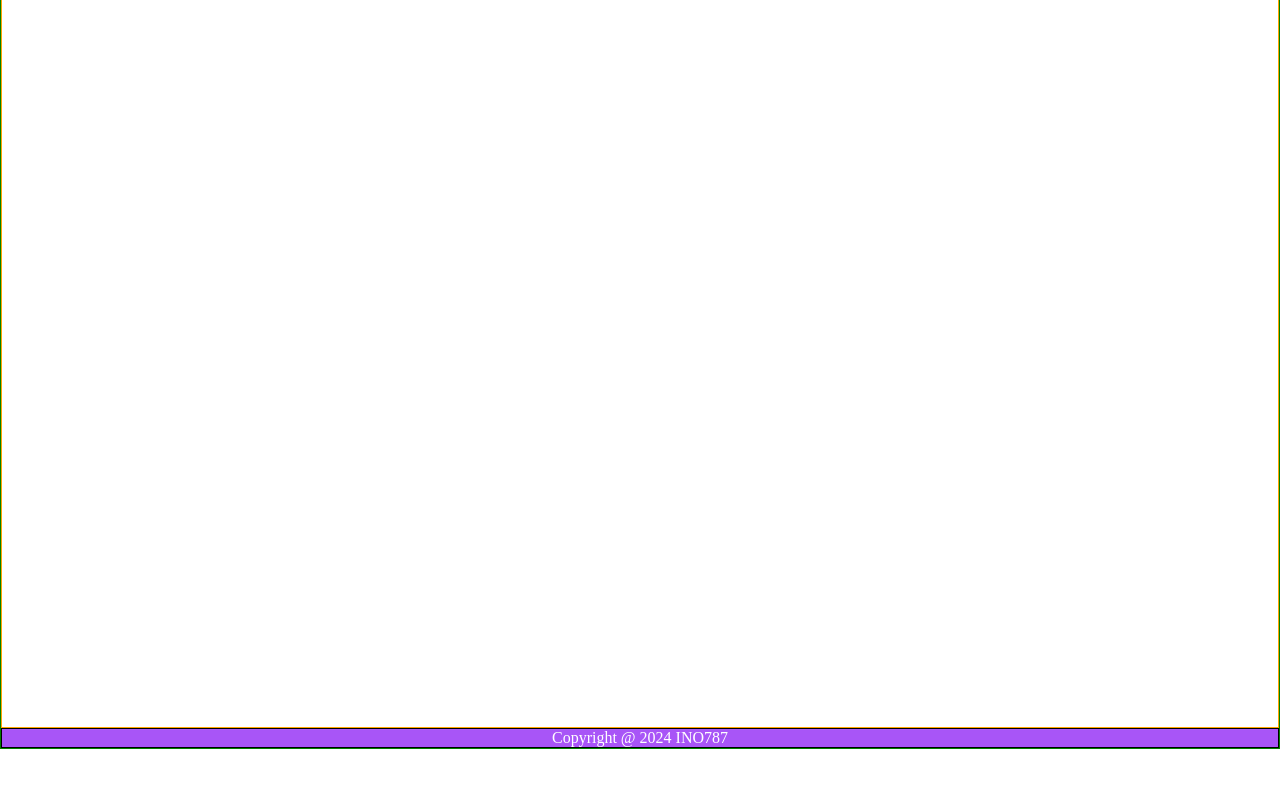
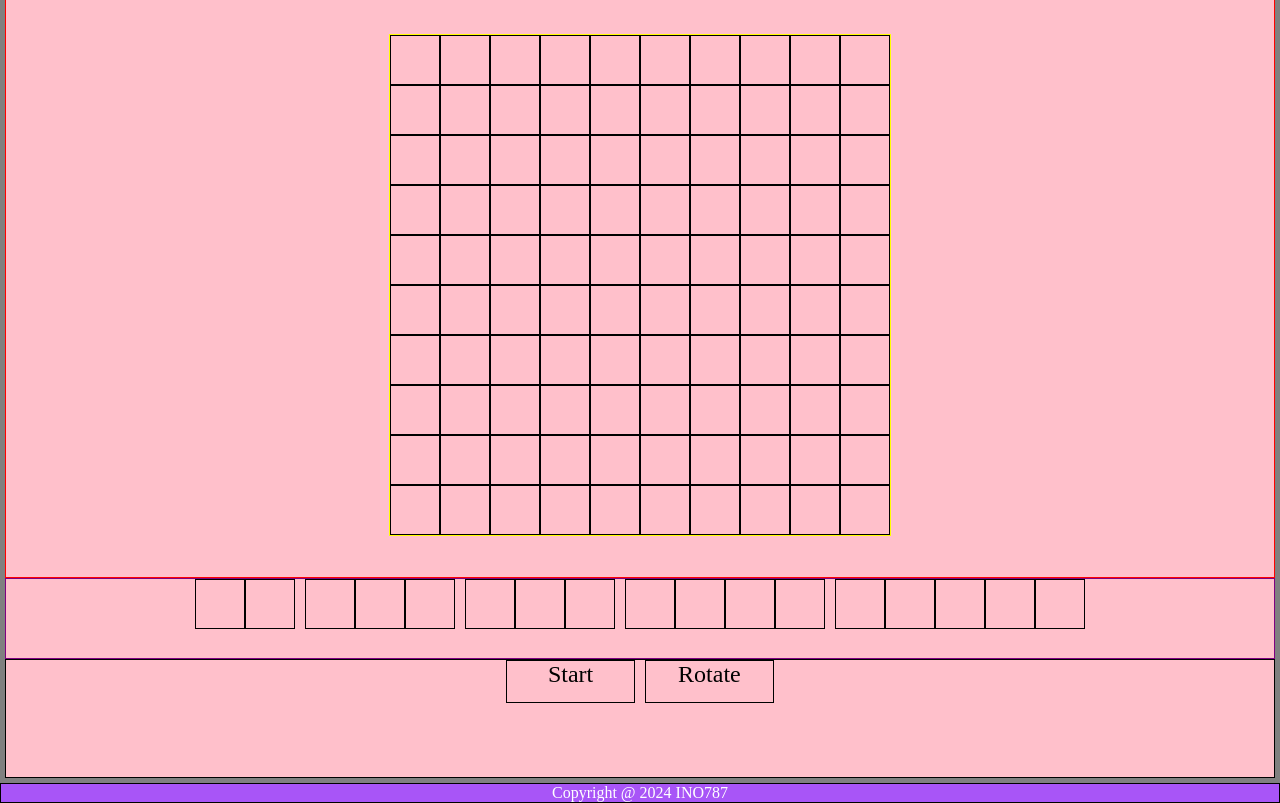
Before and after one commit to Ino787/battleship, a website built with webpack: page templates/template.html in a window 1280 px wide. Shown: the part 53-856 px from the top of the page. Before the commit the page ends 802 px from the top, so only its background shows below. Built offline with nearby package versions, Linux system fonts and the light colour scheme.

Commit message:
did the dom creation functions along with the css

```diff
--- /dev/null
+++ b/src/dom.css
@@ -0,0 +1,86 @@
+#gameboard {
+    display: grid;
+    grid-template-columns: repeat(10, 50px);
+    grid-template-rows: repeat(10, 50px);
+    border: 1px solid yellow;
+    align-self: center;
+}
+
+#gameboard-container {
+    flex-grow: 1;
+    border: 1px solid red;
+    display: flex;
+    flex-direction: column;
+    align-items: center;
+    justify-content: center;
+    height: 75%;
+}
+
+#gameboard div {
+    border: 1px solid black;
+}
+
+#gamebuttons {
+    border: 1px solid black;
+    display: flex;
+    height: 15%;
+    gap: 10px;
+    justify-content: center;
+}
+
+.button {
+    border: 1px solid black;
+    height: 35%;
+    width: 10%;
+    background-color: pink;
+    color: black;
+    text-align: center;
+    font-size: 150%;
+}
+
+
+#ship-container {
+    display: flex;
+    border: 1.25px solid purple;
+    gap: 10px;
+    height: 10%;
+    justify-content: center;
+}
+
+.ship {
+    display: grid;
+
+}
+
+ .ship div {
+    border: 1px solid black;
+ }
+
+
+
+#ship-one {
+    grid-template-columns: repeat(2, 50px);
+    grid-template-rows: repeat(2, 50px);
+}
+
+#ship-two  {
+    grid-template-columns: repeat(3, 50px);
+    grid-template-rows: repeat(3, 50px);
+
+}
+
+#ship-three  {
+    grid-template-columns: repeat(3, 50px);
+    grid-template-rows: repeat(3, 50px);
+
+}
+
+#ship-four {
+    grid-template-columns: repeat(4, 50px);
+    grid-template-rows: repeat(4, 50px);
+}
+
+#ship-five  {
+    grid-template-columns: repeat(5, 50px);
+    grid-template-rows: repeat(5, 50px);
+}
--- /dev/null
+++ b/src/dom.js
@@ -0,0 +1,91 @@
+import './dom.css';
+
+
+function createGameboardDOM() {
+  var mainDiv = document.querySelector('#main');
+  var gameboardcontainer = document.createElement("div");
+  gameboardcontainer.id = "gameboard-container"
+  mainDiv.appendChild(gameboardcontainer);
+  var gameboard = document.createElement("div");
+  gameboard.id = "gameboard"
+  gameboardcontainer.appendChild(gameboard);
+
+  for (let y = 0; y < 10; y++) {
+
+  for (let x = 0; x < 10; x++) {
+  var div = document.createElement("div");
+  div.dataset.y = y;
+  div.dataset.x = x;
+  gameboard.appendChild(div);
+    }
+
+  }
+
+   return gameboard;
+}
+
+
+
+
+
+function createShipsDOM() {
+
+    var mainDiv = document.querySelector('#main');
+    var shipContainer = document.createElement("div");
+    shipContainer.id = "ship-container"
+    mainDiv.appendChild(shipContainer);
+
+    var shipOne = createShipDOM('ship-one', 2);
+    var shipTwo = createShipDOM('ship-two', 3);
+    var shipThree = createShipDOM('ship-three', 3);
+    var shipFour = createShipDOM('ship-four', 4);
+    var shipFive = createShipDOM('ship-five', 5);
+
+    shipContainer.appendChild(shipOne);
+    shipContainer.appendChild(shipTwo);
+    shipContainer.appendChild(shipThree);
+    shipContainer.appendChild(shipFour);
+    shipContainer.appendChild(shipFive);
+
+    return shipContainer;
+}
+
+function createShipDOM(some_id, some_length) {
+    var ship = document.createElement("div");
+    ship.id = some_id;
+    ship.className = "ship"
+    ship.dataset.length = some_length;
+
+    for (let i = 0; i < some_length; i++) {
+    var div = document.createElement("div");
+    ship.appendChild(div);
+     }
+
+    return ship;
+};
+
+function createStartandRotateButtonsDOM() {
+  var mainDiv = document.querySelector('#main');
+
+  var gameButtonsContainer = document.createElement("div");
+  gameButtonsContainer.id = 'gamebuttons';
+
+  mainDiv.appendChild(gameButtonsContainer);
+
+  var startButton = document.createElement("div");
+  startButton.className = 'button'
+  startButton.textContent = 'Start';
+
+  var rotateButton = document.createElement("div");
+  rotateButton.className = 'button'
+  rotateButton.textContent = 'Rotate';
+
+  gameButtonsContainer.appendChild(startButton);
+
+  gameButtonsContainer.appendChild(rotateButton);
+
+  return gameButtonsContainer;
+
+}
+
+export {createGameboardDOM, createShipsDOM, createShipDOM, createStartandRotateButtonsDOM};
--- a/src/index.js
+++ b/src/index.js
@@ -1,5 +1,13 @@
 import './styles.css';
 import { print } from './print.js'
+import {createGameboardDOM, createShipsDOM, createShipDOM, createStartandRotateButtonsDOM} from './dom.js'
+
+createGameboardDOM();
+
+createShipsDOM();
+
+createStartandRotateButtonsDOM();
 
 print();
+
 console.log('testing webpack');
--- a/src/styles.css
+++ b/src/styles.css
@@ -1,6 +1,8 @@
 html {
     height: 100%;
-    border: 1px solid green;
+    display: flex;
+    flex-direction: column;
+    background-color: pink;
   }
 
 body {
@@ -10,18 +12,20 @@ body {
     flex-direction: column;
   }
 
-.header {
+#header {
  border: 1px solid green;
  text-align: center;
- font-size: 150%;
+ font-size: 200%;
 }
 
-.main {
+#main {
   flex-grow: 1;
-  border: 1px solid orange;
+  border: 5px solid grey;
+  display: flex;
+  flex-direction: column;
 }
 
-.footer {
+#footer {
   border: 1px solid black;
   background-color: rgb(168 85 247);
   color: white;
--- a/templates/template.html
+++ b/templates/template.html
@@ -5,8 +5,8 @@
     <title>Battleship</title>
 </head>
 <body>
-    <div class="header"> Battleship </div>
-    <div class="main"></div>
-    <div class="footer"> Copyright @ 2024 INO787</div>
+    <div id="header"> Battleship </div>
+    <div id="main"></div>
+    <div id="footer"> Copyright @ 2024 INO787</div>
 </body>
 </html>
```
Also changed, not shown: package.json (+9 -0 lines), src/dom.test.js (added, +94 -0 lines), 1 other file.
